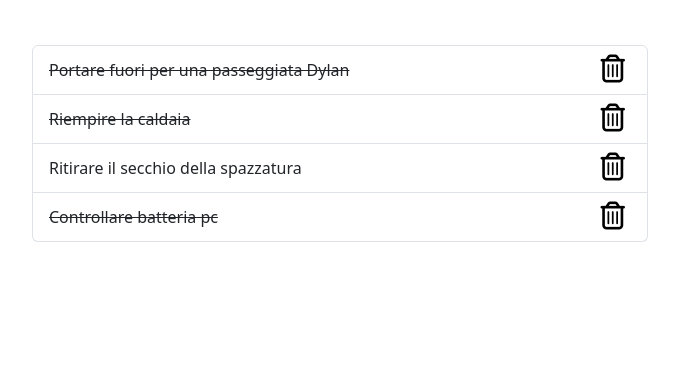
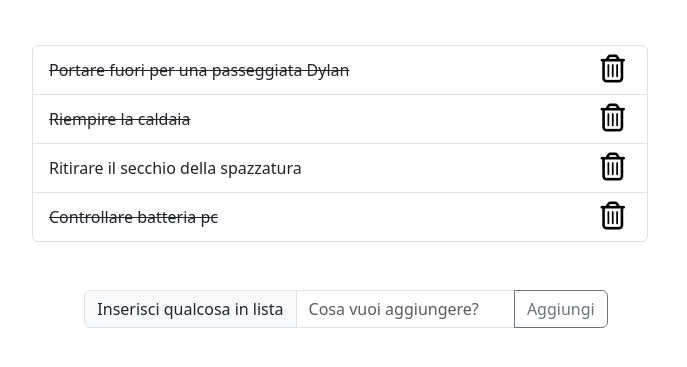
Before and after one commit to michele-pupo/vue-todolist, a plain HTML site: page index.html in a window 1280 px wide. Shown: the part 155-522 px from the top of the page, without its empty margins (294-981 px from the left). Drawn offline with nearby package versions, Linux system fonts and the light colour scheme.

Commit message:
added method to insert new elements into the list

```diff
--- a/index.html
+++ b/index.html
@@ -25,7 +25,7 @@
                 <h1 class="display-1 text-uppercase fw-bold mt-5">Vue to-do list</h1>
             </div>
         </div>
-        <div class="container-fluid d-flex justify-content-center">
+        <div class="container-fluid d-flex flex-column align-items-center">
             <div class="row col-6 mt-5">
                 <ul class="list-group">
                     <li v-for="(currentTodo, index) in todos" :key="index" class="list-group-item d-flex justify-content-between align-items-center">
@@ -34,8 +34,31 @@
                     </li>
                 </ul>
             </div>
+
             <div v-if="todos.length == 0" class="d-flex">
                 <h1>Hai completato la lista!</h1>
+            </div>
+
+            <div id="add-todo" class="col-5 mt-5">
+                <div class="input-group mb-3">
+                    <span class="input-group-text">Inserisci qualcosa in lista</span>
+                    <input
+                        v-model="newTodo"
+                        type="text"
+                        class="form-control"
+                        placeholder="Cosa vuoi aggiungere?"
+                        aria-label="Cosa vuoi aggiungere"
+                        aria-describedby="add-todo"
+                    >
+                    <button
+                        class="btn btn-outline-secondary"
+                        type="button"
+                        id="add-todo"
+                        @click="addTodo()"
+                    >
+                        Aggiungi
+                    </button>
+                </div>
             </div>
         </div>
 
--- a/js/script.js
+++ b/js/script.js
@@ -21,6 +21,8 @@ const { createApp } = Vue
 createApp({
     data() {
         return {
+
+            newTodo: '',
 
             todos : [
                     {
@@ -51,5 +53,15 @@ createApp({
         // console.log(todoIndex)
         this.todos.splice(todoIndex, 1)
       },
+
+      // funzione per aggiungere il testo del campo di imput alla lista
+      addTodo(){
+        // console.log("new")
+        // console.log(this.newTodo)
+        this.todos.push({
+          text: this.newTodo,
+          done: false
+        })
+      },
     }
 }).mount('#app');
```
